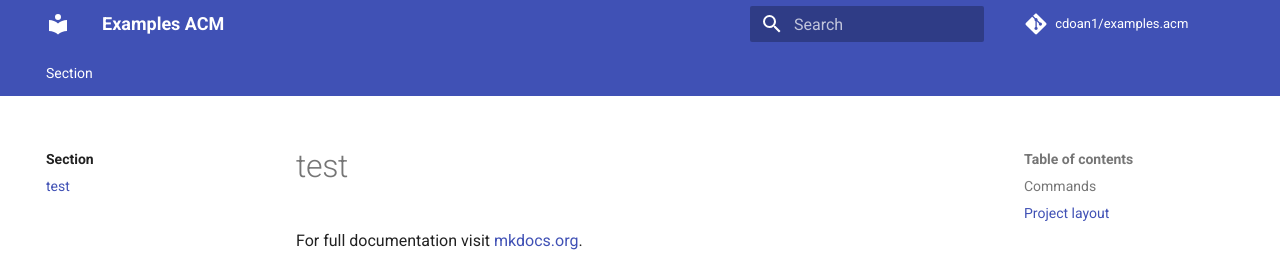
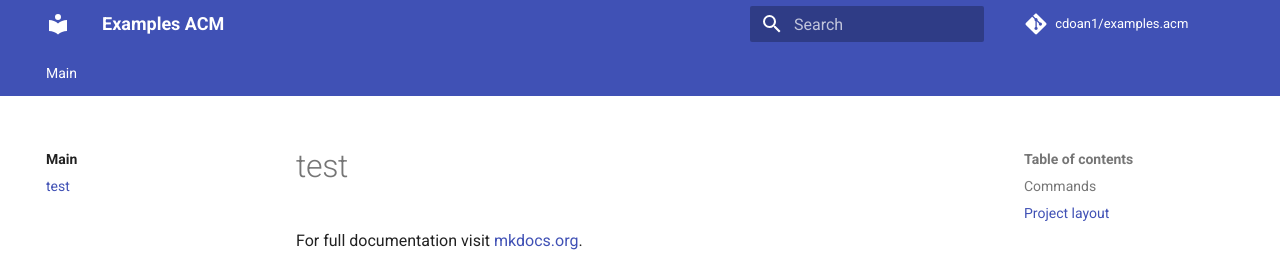
Before and after one commit to cdoan1/examples.acm, an MkDocs documentation site: the page built from docs/test.md, in a window 1280 px wide. Shown: the top 258 px of the page. Built offline with MkDocs 1.6.1 and Material for MkDocs 9.7.7, drawn with Linux system fonts in a browser that asks for light colours; comment, search, counter and statistics services are not loaded; some of the changed lines change nothing that is shown.

Commit message:
update metadata

```diff
--- a/mkdocs.yml
+++ b/mkdocs.yml
@@ -56,6 +56,6 @@ markdown_extensions:
 - pymdownx.critic
 
 nav:
-  - Section:
+  - Main:
     - index.md
     - test.md
```
